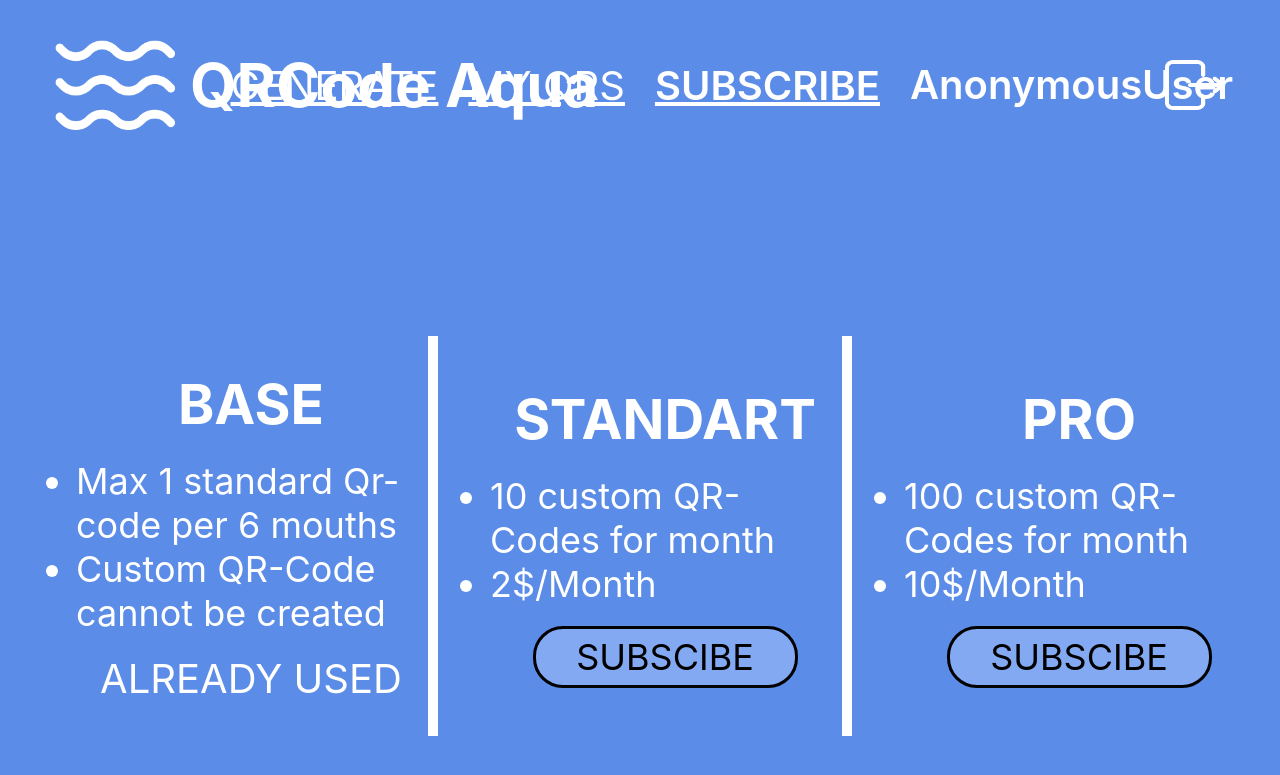
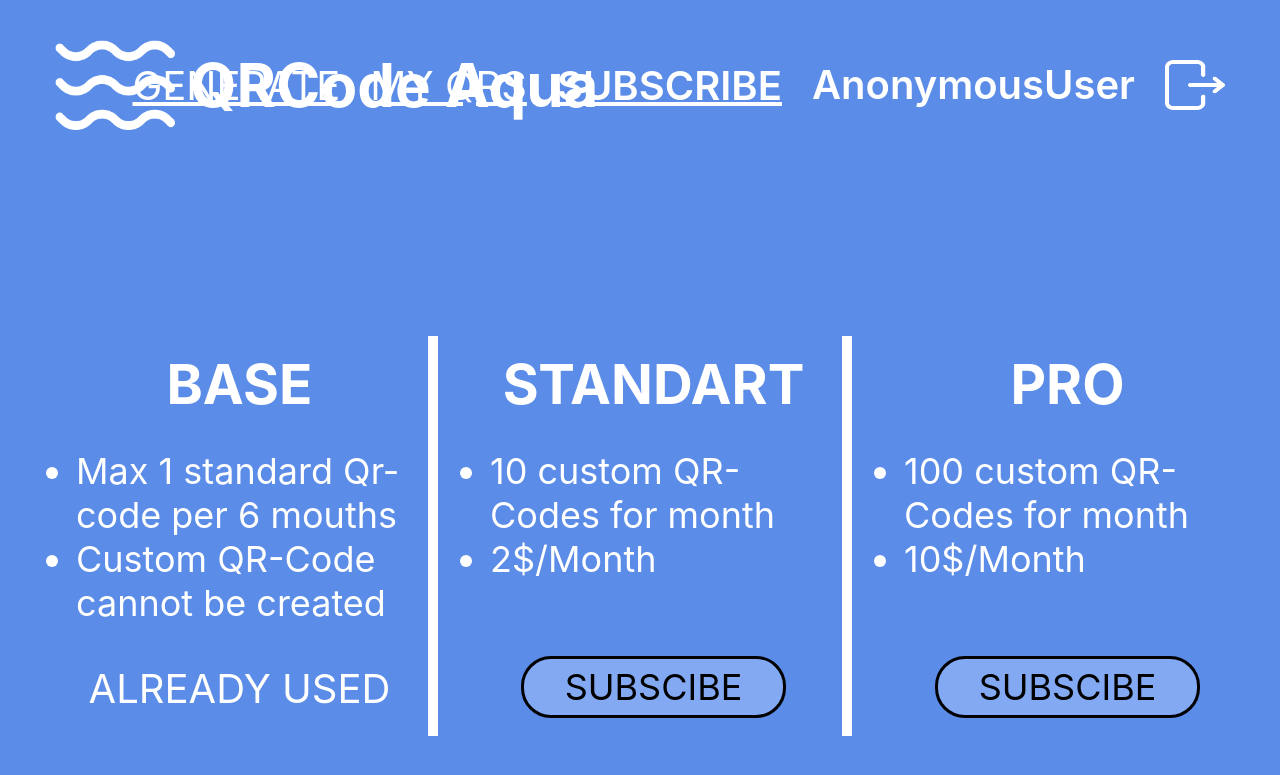
Before and after one commit to IllyaShramko/GrayCode, a Django app: page /subscribes/ in a window 1280 px wide. Shown: the top 775 px of the page. Run offline with Django 5.2, Linux system fonts and the light colour scheme.

Commit message:
Added widening or narrowing of the top part of the screen depending on the nickname of the user; Also removed the names in the support service of social networks; Fixed the styles on the page “Subscribes”

```diff
--- a/blog/home_app/templates/home_app/home_app.html
+++ b/blog/home_app/templates/home_app/home_app.html
@@ -28,21 +28,18 @@
                     <div class="image-bg">
                         <img style="width: 60%; height: 60%" class="image-contact" src="{% static 'home_app/imgs/instagram.png' %}">
                     </div>
-                    <a style="font-family: 'Inter'; font-size: 32px; text-transform: none;" class="link-contact" href="https://www.instagram.com/world.it.academy/?igsh=d2FyM25qajBkZzFq">@world.it.academy</a>
                 </div>
 
                 <div class="contact">
                     <div class="image-bg">
                         <img style="width: 80%; height: 80%" class="image-contact" src="{% static 'home_app/imgs/telegram.png' %}">
                     </div>
-                    <a style="font-family: 'Inter'; font-size: 32px; text-transform: none;" class="link-contact" href="/">@timurkoshel</a>
                 </div>
 
                 <div class="contact">
                     <div class="image-bg">
                         <img style="width: 70%; height: 55%" class="image-contact" src="{% static 'home_app/imgs/gmail.png' %}">
                     </div>
-                    <a style="font-family: 'Inter'; font-size: 32px; text-transform: none;" class="link-contact" href="/" >QRCode.Aqua@gmail.com</a>
                 </div>
             </div>
         </div>
--- a/blog/static/css/style.css
+++ b/blog/static/css/style.css
@@ -55,10 +55,6 @@
 }
 .username {
     color: #FFFFFF;
-    /* username */
-
-    width: 225px;
-    height: 48px;
 
     font-family: 'Inter';
     font-style: normal;
@@ -69,6 +65,9 @@
 
 }
 .logout-url {
+    display: flex;
+    justify-content: center;
+    align-items: center;
     width: 60px;
     height: 50px;
 }
--- a/blog/subscribes/static/subscribes/css/subs.css
+++ b/blog/subscribes/static/subscribes/css/subs.css
@@ -14,14 +14,20 @@
     display: flex;
     flex-direction: column;
     align-items: center;
-    justify-content: center;
+    justify-content: start;
+
     padding: 0px;
-    gap: 10px;
+    padding-top: 30px;
+    padding-right: 23px;
+    /* padding-top: 20px; */
+    gap: 20px;
     width: 400px;
     height: 452px;
     padding-left: 50px;
 }
 h3 {
+    position: relative;
+    top: 10px;
     font-family: 'Inter';
     font-size: 55px;
     line-height: 69px;
@@ -82,3 +88,6 @@
 .subscibea:hover {
     background: #5B8CE7;
 }
+.des2 {
+    margin-bottom: 35px;
+}
--- a/blog/subscribes/templates/subscribes/subs.html
+++ b/blog/subscribes/templates/subscribes/subs.html
@@ -28,7 +28,7 @@
         <div class="subscribe s2">
             <h3 class="title-of-subscribe">standart</h3>
             <p class="description">
-                <ul>
+                <ul class="des2">
                     <li>10 custom QR-Codes for month</li>
                     <li>2$/Month</li>
                 </ul>
@@ -41,7 +41,7 @@
         <div class="subscribe s3">
             <h3 class="title-of-subscribe">pro</h3>
             <p class="description">
-                <ul>
+                <ul class="des2">
                     <li>100 custom QR-Codes for month</li>
                     <li>10$/Month</li>
                 </ul>
```
Also changed, not shown: blog/home_app/static/home_app/css/home.css (+3 -4 lines), blog/create_qrc/static/create_qrc/imgs/qrcode.png, blog/db.sqlite3.
